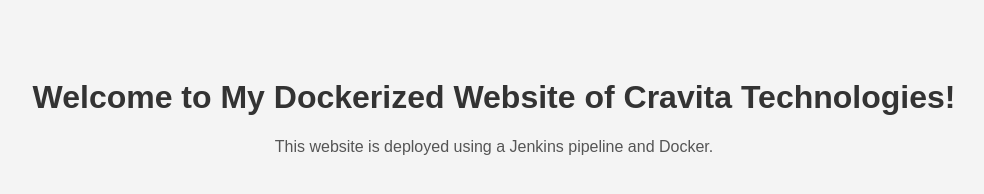
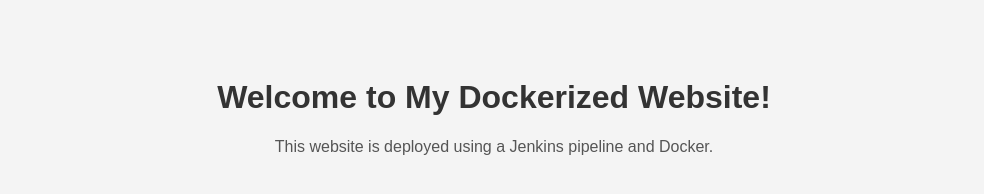
Before and after one commit to Ashrafmiya/cicd, a plain HTML site: page index.html in a window 1280 px wide. Shown: the whole page, without its empty margins (146-1130 px from the left). Drawn offline with Linux system fonts and the light colour scheme.

Commit message:
Update index.html

```diff
--- a/index.html
+++ b/index.html
@@ -20,7 +20,7 @@
     </style>
 </head>
 <body>
-    <h1>Welcome to My Dockerized Website of Cravita Technologies!</h1>
+    <h1>Welcome to My Dockerized Website!</h1>
     <p>This website is deployed using a Jenkins pipeline and Docker.</p>
 </body>
 </html>
```
